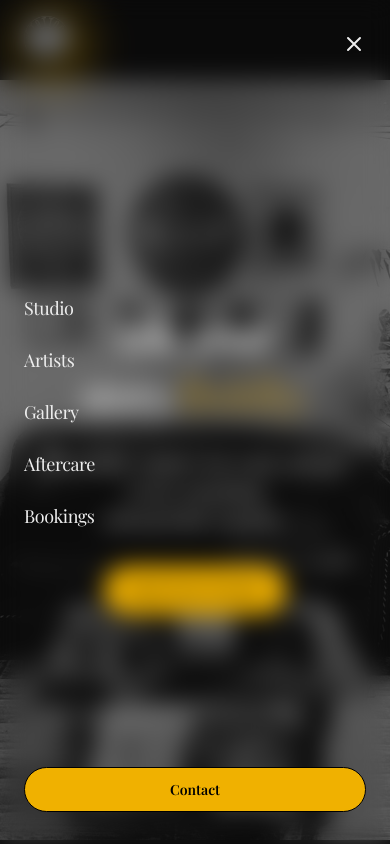
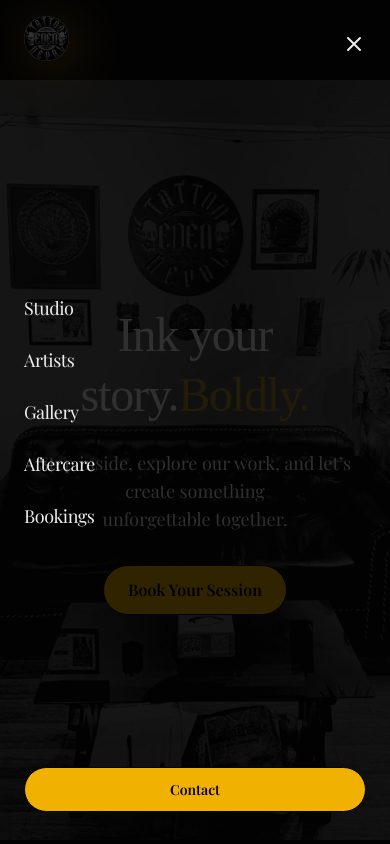
Before and after one commit to pdvladking/eden-tattoo-studio, a Next.js app: page / in a window 390 px wide. Both pictures are taken after a click on the button "Open menu". Shown: the top 844 px of the page. Built offline with nearby package versions, Linux system fonts and the light colour scheme; a web font is replaced by a local one.

Commit message:
navbar bug fixed

```diff
--- a/src/components/Navbar.js
+++ b/src/components/Navbar.js
@@ -47,7 +47,7 @@ export default function Navbar() {
     <header
       className={`w-full fixed top-0 left-0 z-50 transition-all duration-300 ${
         scrolled
-          ? "shadow-md bg-ink/90 backdrop-blur-md border-b border-yellow-500/20"
+          ? "shadow-md bg-ink/90 border-b border-yellow-500/20"
           : "bg-ink"
       }`}
     >
@@ -114,11 +114,12 @@ export default function Navbar() {
         </div>
       </nav>
 
+      {/* Mobile Menu Overlay — Solid Background */}
       <div
-        className={`fixed inset-0 z-40 bg-obsidian backdrop-blur-md transition-all duration-300 ease-in-out ${
+        className={`fixed inset-0 z-[999] bg-black/80 transition-all duration-300 ease-in-out ${
           isOpen
             ? "opacity-100 scale-100 translate-x-0"
-            : "opacity-0 scale-95 translate-x-full"
+            : "opacity-0 scale-95 translate-x-full pointer-events-none"
         }`}
       >
         <div className="max-w-md mx-auto h-full flex flex-col justify-between px-6 py-8 text-bone text-base font-playfair">
```
